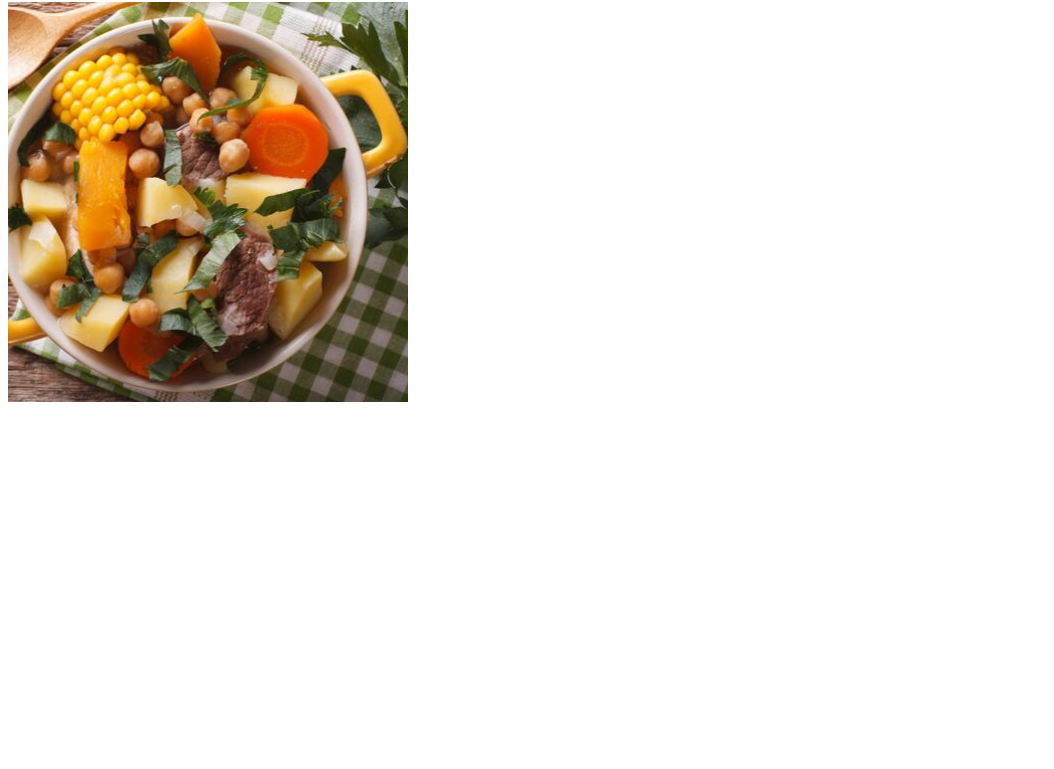
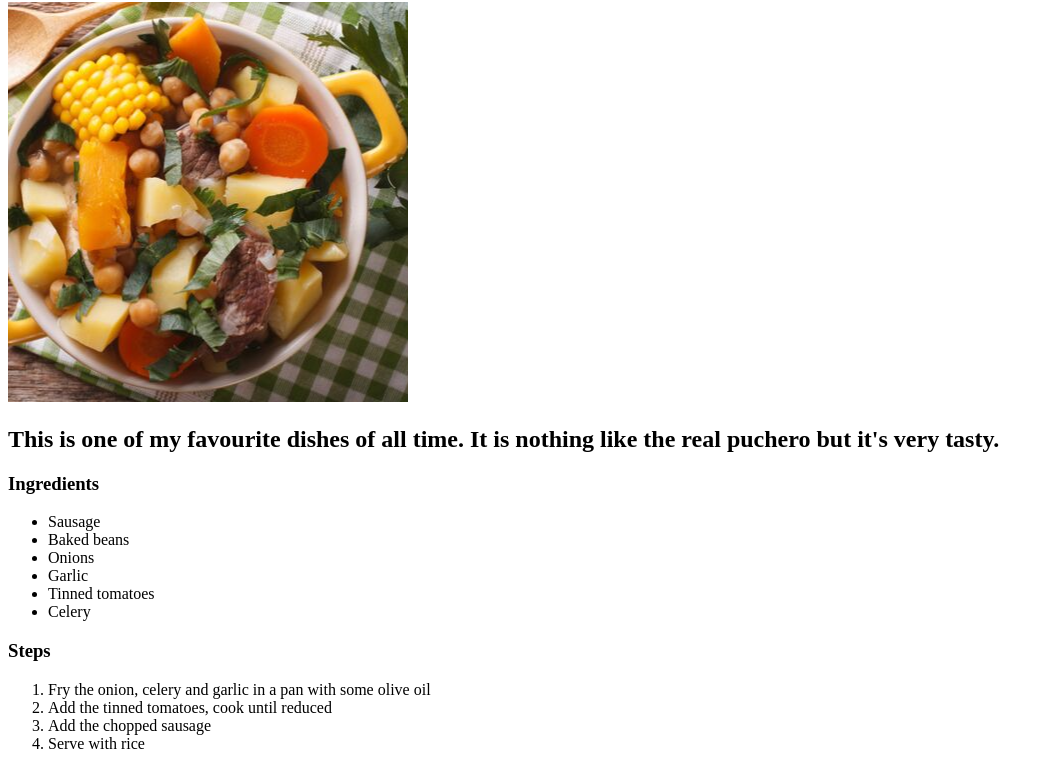
Before and after one commit to scaudwell/odin-recipes, a plain HTML site: page recipes/puchero.html in a window 1280 px wide. Shown: the part 78-847 px from the top of the page, without its empty margins (0-1054 px from the left). Before the commit the page ends 800 px from the top, so only its background shows below. Drawn offline with Linux system fonts and the light colour scheme.

Commit message:
First file changes

```diff
--- a/recipes/puchero.html
+++ b/recipes/puchero.html
@@ -9,5 +9,22 @@
 <body>
     <h1>Puchero</h1>
     <img src="../img/puchero.png" alt="picture of puchero dish">
+    <h2>This is one of my favourite dishes of all time. It is nothing like the real puchero but it's very tasty.</h2>
+    <h3>Ingredients</h3>
+    <ul>
+        <li>Sausage</li>
+        <li>Baked beans</li>
+        <li>Onions</li>
+        <li>Garlic</li>
+        <li>Tinned tomatoes</li>
+        <li>Celery</li>
+    </ul>
+    <h3>Steps</h3>
+    <ol>
+        <li>Fry the onion, celery and garlic in a pan with some olive oil</li>
+        <li>Add the tinned tomatoes, cook until reduced</li>
+        <li>Add the chopped sausage</li>
+        <li>Serve with rice</li>
+    </ol>
 </body>
 </html>
```
Also changed, not shown: index.html (+5 -1 lines), img/beans.jpeg (added), recipes/beans.html (added), recipes/sausage.html (added), 1 other file.
